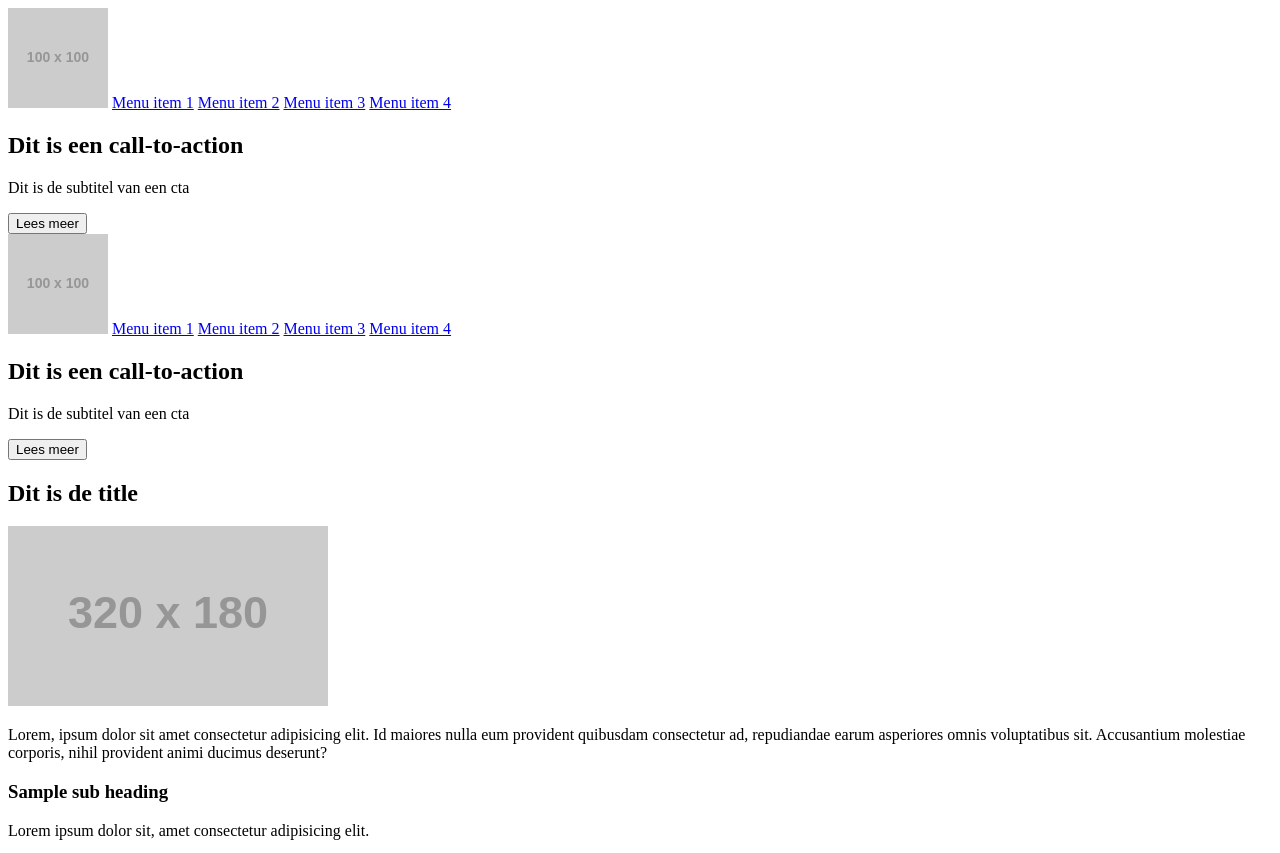
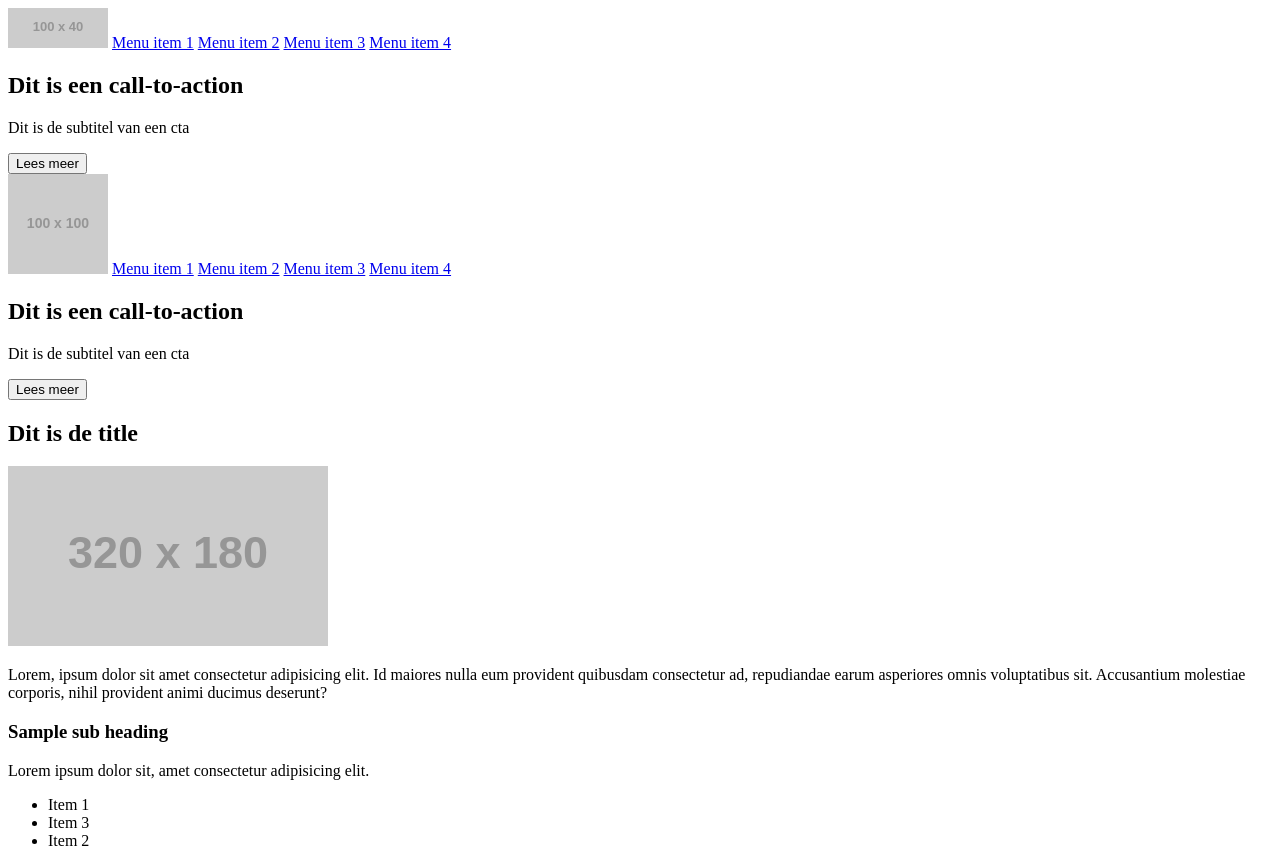
Before and after one commit to KarimTazmi/NR-S2-2.02, a plain HTML site: page index.html in a window 1280 px wide. Shown: the top 853 px of the page. Drawn offline with Linux system fonts and the light colour scheme; placeholder pictures from the web are drawn by us.

Commit message:
Updated logo size

```diff
--- a/index.html
+++ b/index.html
@@ -11,7 +11,7 @@
 <body>
     <header class="nav">
         <nav class="nav-item">
-            <img src="http://via.placeholder.com/100" alt="Logo">
+            <img src="http://via.placeholder.com/100x40" alt="Logo">
             <a href="#">Menu item 1</a>
             <a href="#">Menu item 2</a>
             <a href="#">Menu item 3</a>
```
